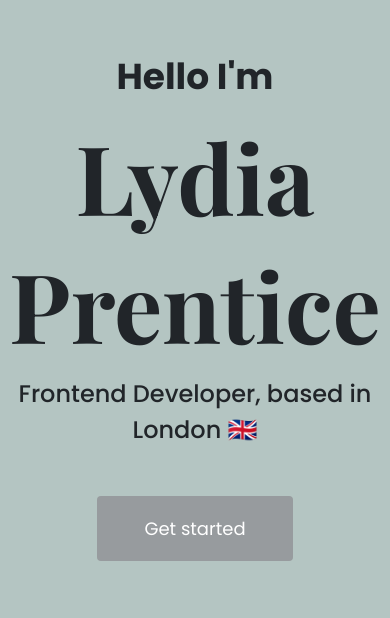
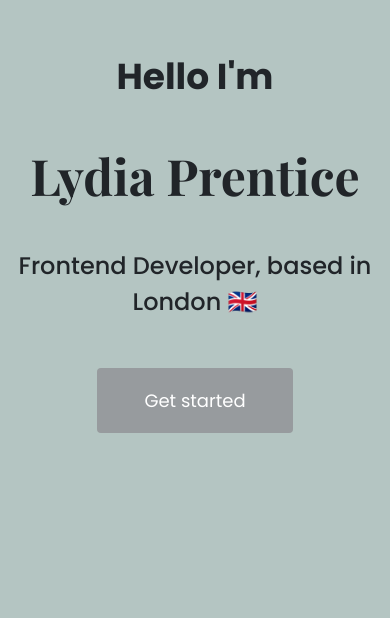
Before and after one commit to Lydia1596/responsive-project, a plain HTML site: page index.html in a window 390 px wide. Shown: the part 226-844 px from the top of the page. Drawn offline with nearby package versions, Linux system fonts and the light colour scheme; a web font is replaced by a local one.

Commit message:
Update media query

```diff
--- a/css/styles.css
+++ b/css/styles.css
@@ -68,8 +68,8 @@ p {
   padding: 120px 60px;
 }
 
-@media (max-width: 900px) {
-  h1 {
+@media (max-width: 991px) {
+  .hero h1 {
     font-size: 50px;
   }
   h2 {
```
